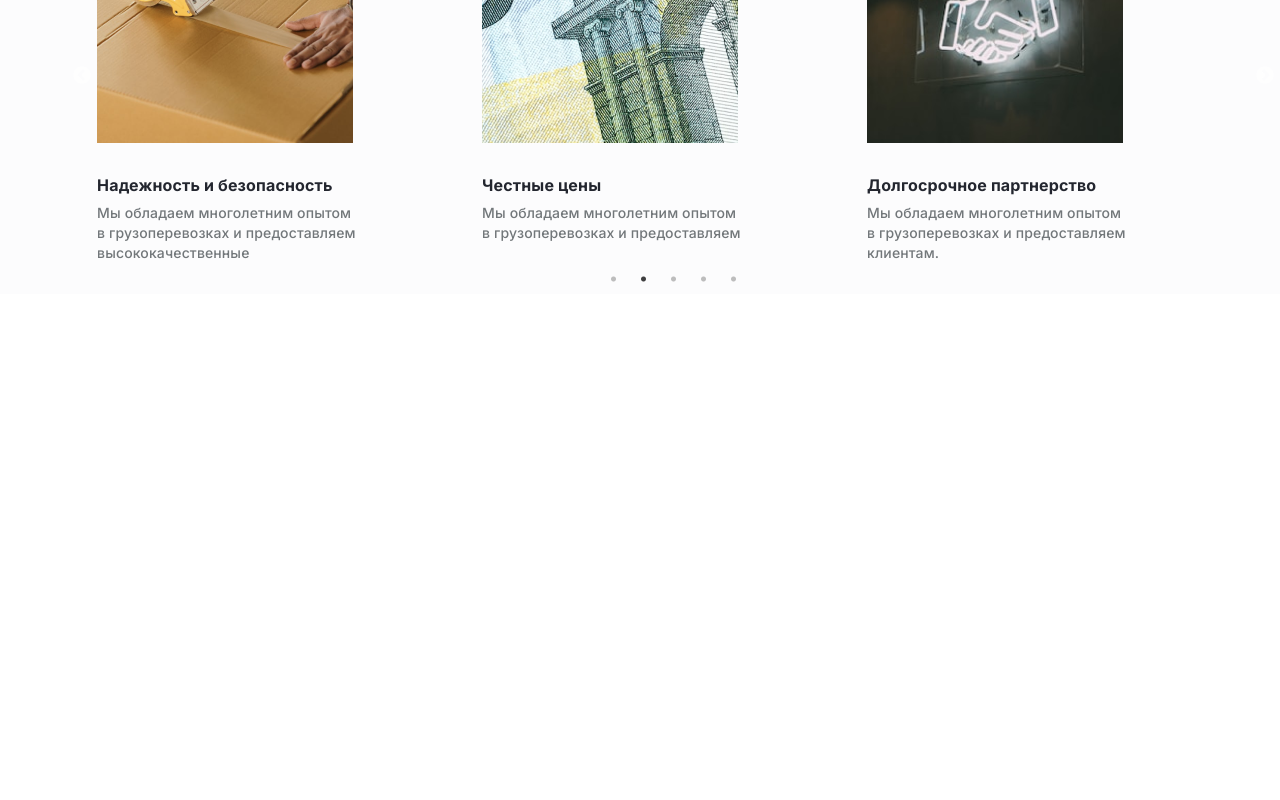
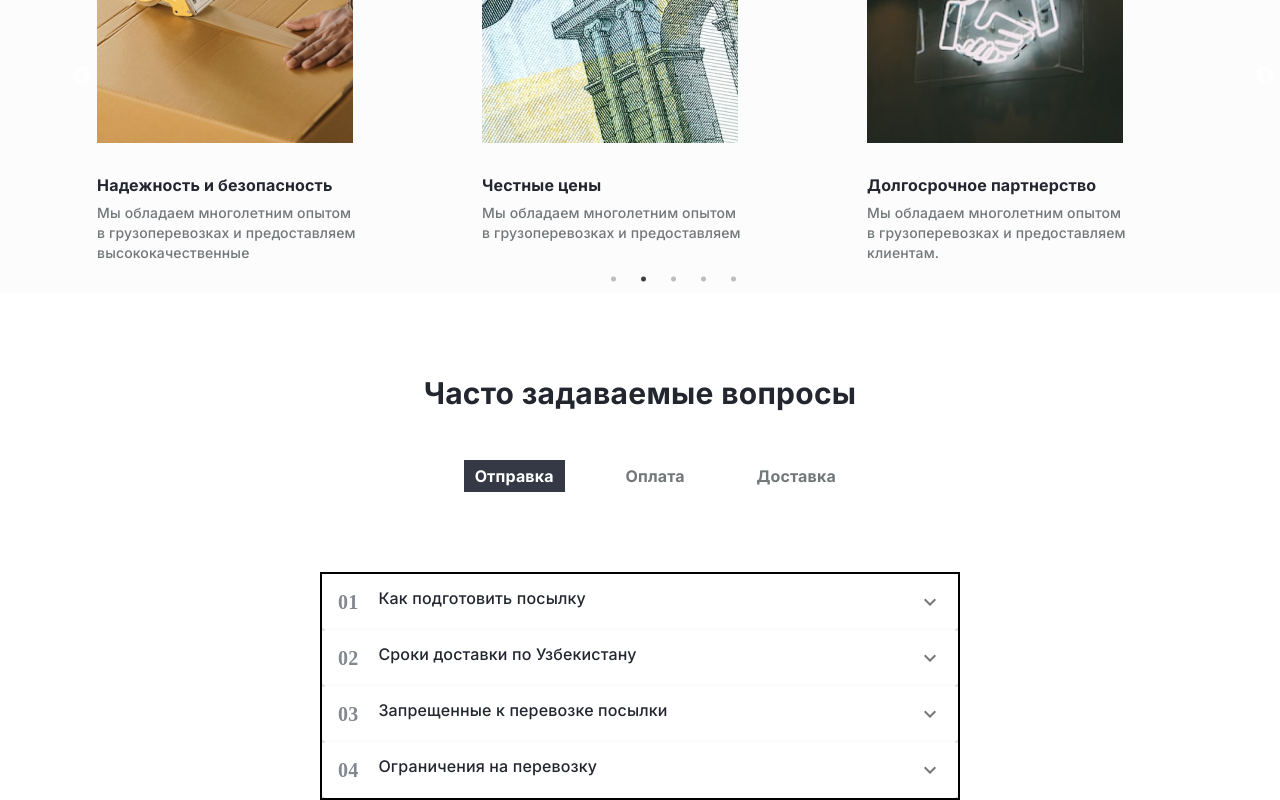
Before and after one commit to marufjon2001/marcoslogistik, a React (Create React App) app: page / in a window 1280 px wide. Shown: the part 1457-2257 px from the top of the page. Before the commit the page ends 1751 px from the top, so only its background shows below. Built offline with nearby package versions, Linux system fonts and the light colour scheme.

Commit message:
collapse

```diff
--- a/src/Component/Home/Home.jsx
+++ b/src/Component/Home/Home.jsx
@@ -1,56 +1,382 @@
-import { Box, Button, Typography } from '@mui/material';
-import React from 'react';
-import tranck from "../images/Home/tranck.png"
-import xarita from "../images/Xarita/xarita.png"
-import moskva from "../images/Xarita/moskva.png"
-import moskva1 from "../images/Xarita/moskva1.png"
-import App from "../Home/Swiper/App"
+import { Box, Button, Typography } from "@mui/material";
+import React, { useState } from "react";
+import tranck from "../images/Home/tranck.png";
+import xarita from "../images/Xarita/xarita.png";
+import moskva from "../images/Xarita/moskva.png";
+import moskva1 from "../images/Xarita/moskva1.png";
+import App from "../Home/Swiper/App";
+import Accordion from "@mui/material/Accordion";
+import AccordionSummary from "@mui/material/AccordionSummary";
+import AccordionDetails from "@mui/material/AccordionDetails";
+import ExpandMoreIcon from "@mui/icons-material/ExpandMore";
 
 const Home = () => {
+  const [text, setext] = useState([
+    {
+      numer: "01",
+      textlar:
+        "Lorem ipsum dolor sit amet consectetur, adipisicing elit. Optio explicabo aperiam inventore",
+      textweidth: "Как подготовить посылку",
+      activee: true,
+    },
+    {
+      numer: "02",
+      textlar:
+        "Lorem ipsum, dolor sit amet consectetur adipisicing elit. Tempora aut non quidem rerum fuga. Nulla!",
+      textweidth: "Сроки доставки по Узбекистану",
+      activee: false,
+    },
+    {
+      numer: "03",
+      textlar:
+        "Lorem ipsum dolor sit amet consectetur, adipisicing elit. Optio explicabo aperiam inventore",
+      textweidth: "Запрещенные к перевозке посылки",
+      activee: false,
+    },
+    {
+      numer: "04",
+      textlar:
+        "Lorem ipsum dolor sit amet consectetur, adipisicing elit. Optio explicabo aperiam inventore",
+      textweidth: "Ограничения на перевозку",
+      activee: false,
+    },
+  ]);
+  const [otpravka, setotpravka] = useState([
+    {
+      son: 1,
+      text: "Отправка",
+      active: true,
+    },
+    {
+      son: 2,
+      text: "Оплата",
+      active: false,
+    },
+    {
+      son: 3,
+      text: "Доставка",
+      active: false,
+    },
+  ]);
+
+  let menuitem = (item) => {
+    setotpravka(() => {
+      return otpravka.map((sonItem) => {
+        if (sonItem.son === item.son) {
+          sonItem.active = true;
+        } else {
+          sonItem.active = false;
+        }
+        return sonItem;
+      });
+    });
+  };
+
   return (
-        <Box sx={{backgroundColor: '#FFFFFF'}}>
+    <Box sx={{ backgroundColor: "#FFFFFF" }}>
       {/* tanck img */}
-           <Box width={'100%'} height={'100%'} position={'relative'}>
-            <Box sx={{display: 'flex',justifyContent: 'center'}}>
-            <Box position={'absolute'} width={'86%'} mt={12}>
-                <Typography style={{fontFamily: 'Inter',fontWeight: '700',fontSize: '35px',lineHeight: '40px',color: '#FFFFFF',}}>Решения для практически <br /> бесконечного числа <br /> потребностей в логистике</Typography>
+      <Box width={"100%"} height={"100%"} position={"relative"}>
+        <Box sx={{ display: "flex", justifyContent: "center" }}>
+          <Box position={"absolute"} width={"86%"} mt={12}>
+            <Typography
+              style={{
+                fontFamily: "Inter",
+                fontWeight: "700",
+                fontSize: "35px",
+                lineHeight: "40px",
+                color: "#FFFFFF",
+              }}
+            >
+              Решения для практически <br /> бесконечного числа <br />{" "}
+              потребностей в логистике
+            </Typography>
             <br />
-                <Typography style={{fontFamily: 'Inter',fontWeight: '400',fontSize: '20px',lineHeight: '28px',color: '#FFFFFF'}}>MarcosLogistics представлена более чем в 20 городах и <br /> территориях России и Узбекистана</Typography>
-                <br /><br /><br />
-                <Button style={{fontFamily: 'Inter',fontWeight: '700',fontSize: '14px',lineHeight: '16px',alignItems: 'center',color: '#23262F',backgroundColor: '#FCFCFD',padding: '12px, 16px, 12px, 16px',height: '40px',width: "130px"}}>Подробнее</Button>
+            <Typography
+              style={{
+                fontFamily: "Inter",
+                fontWeight: "400",
+                fontSize: "20px",
+                lineHeight: "28px",
+                color: "#FFFFFF",
+              }}
+            >
+              MarcosLogistics представлена более чем в 20 городах и <br />{" "}
+              территориях России и Узбекистана
+            </Typography>
+            <br />
+            <br />
+            <br />
+            <Button
+              style={{
+                fontFamily: "Inter",
+                fontWeight: "700",
+                fontSize: "14px",
+                lineHeight: "16px",
+                alignItems: "center",
+                color: "#23262F",
+                backgroundColor: "#FCFCFD",
+                padding: "12px, 16px, 12px, 16px",
+                height: "40px",
+                width: "130px",
+              }}
+            >
+              Подробнее
+            </Button>
           </Box>
         </Box>
-            <img style={{width: '100%',height: '100%'}} src={tranck} alt="" />
+        <img style={{ width: "100%", height: "100%" }} src={tranck} alt="" />
       </Box>
-           <Box display={'flex'} justifyContent={'center'}mt={15}>
-             <Box sx={{backgroundColor: '#FFFFFF',display: 'flex',justifyContent: 'center',alignItems: 'center',padding: '50px'}} width={'93%'}>
-                <Box width={'45%'}>
-                    <Typography variant='h6' style={{fontFamily: 'Inter',fontWeight: '700',fontSize: '30px',lineHeight: '38px',color: '#23262F'}}>О нас</Typography>
-                    <Typography style={{fontFamily: 'Inter',fontWeight: '400',fontSize: '15px',lineHeight: '24px',color: '#72777A',order: '1'}}>Мы - MarcosLogistics, транспортно-экспедиционная <br /> компания, которая перевезет Ваши  грузы в кратчайшие <br /> сроки по принципу «от-двери-до-двери».</Typography>
-                    <br /><br />
-                    <Typography style={{fontFamily: 'Inter',fontWeight: '400',fontSize: '15px',lineHeight: '24px',color: '#72777A',order: '1'}}>Мы поможем Вам развивать бизнес или просто <br /> отправить письмо близкому человеку по доступным <br /> ценам. <br /><br />Мы ценим Ваше время!</Typography>
+      <Box display={"flex"} justifyContent={"center"} mt={15}>
+        <Box
+          sx={{
+            backgroundColor: "#FFFFFF",
+            display: "flex",
+            justifyContent: "center",
+            alignItems: "center",
+            padding: "50px",
+          }}
+          width={"93%"}
+        >
+          <Box width={"45%"}>
+            <Typography
+              variant="h6"
+              style={{
+                fontFamily: "Inter",
+                fontWeight: "700",
+                fontSize: "30px",
+                lineHeight: "38px",
+                color: "#23262F",
+              }}
+            >
+              О нас
+            </Typography>
+            <Typography
+              style={{
+                fontFamily: "Inter",
+                fontWeight: "400",
+                fontSize: "15px",
+                lineHeight: "24px",
+                color: "#72777A",
+                order: "1",
+              }}
+            >
+              Мы - MarcosLogistics, транспортно-экспедиционная <br /> компания,
+              которая перевезет Ваши грузы в кратчайшие <br /> сроки по принципу
+              «от-двери-до-двери».
+            </Typography>
+            <br />
+            <br />
+            <Typography
+              style={{
+                fontFamily: "Inter",
+                fontWeight: "400",
+                fontSize: "15px",
+                lineHeight: "24px",
+                color: "#72777A",
+                order: "1",
+              }}
+            >
+              Мы поможем Вам развивать бизнес или просто <br /> отправить письмо
+              близкому человеку по доступным <br /> ценам. <br />
+              <br />
+              Мы ценим Ваше время!
+            </Typography>
           </Box>
-                <Box width={'61%'} position={'relative'}>
-                    <Box mt={5} ml={7} className="Москва" sx={{display: 'flex',justifyContent: 'center',alignItems: 'center',flexDirection: 'column',padding: '30px',position: 'absolute'}}>
+          <Box width={"61%"} position={"relative"}>
+            <Box
+              mt={5}
+              ml={7}
+              className="Москва"
+              sx={{
+                display: "flex",
+                justifyContent: "center",
+                alignItems: "center",
+                flexDirection: "column",
+                padding: "30px",
+                position: "absolute",
+              }}
+            >
               <img src={moskva} alt="" />
-                     <Typography style={{fontFamily: 'Inter',fontWeight: '500',fontSize: '16px',lineHeight: '30px',color: '#23262F'}}>Москва</Typography>
-                     <Typography style={{fontFamily: 'Inter',fontWeight: '400',fontSize: '12px',lineHeight: '30px',color: '#777E90'}}>За 7 дней</Typography>
+              <Typography
+                style={{
+                  fontFamily: "Inter",
+                  fontWeight: "500",
+                  fontSize: "16px",
+                  lineHeight: "30px",
+                  color: "#23262F",
+                }}
+              >
+                Москва
+              </Typography>
+              <Typography
+                style={{
+                  fontFamily: "Inter",
+                  fontWeight: "400",
+                  fontSize: "12px",
+                  lineHeight: "30px",
+                  color: "#777E90",
+                }}
+              >
+                За 7 дней
+              </Typography>
             </Box>
-                    <Box ml={39} mt={25} className="Москва" sx={{display: 'flex',justifyContent: 'center',alignItems: 'center',flexDirection: 'column',padding: '30px',position: 'absolute'}}>
+            <Box
+              ml={39}
+              mt={25}
+              className="Москва"
+              sx={{
+                display: "flex",
+                justifyContent: "center",
+                alignItems: "center",
+                flexDirection: "column",
+                padding: "30px",
+                position: "absolute",
+              }}
+            >
               <img src={moskva1} alt="" />
-                     <Typography style={{fontFamily: 'Inter',fontWeight: '500',fontSize: '16px',lineHeight: '30px',color: '#23262F'}}>Москва</Typography>
-                     <Typography style={{fontFamily: 'Inter',fontWeight: '400',fontSize: '12px',lineHeight: '30px',color: '#777E90'}}>За 7 дней</Typography>
+              <Typography
+                style={{
+                  fontFamily: "Inter",
+                  fontWeight: "500",
+                  fontSize: "16px",
+                  lineHeight: "30px",
+                  color: "#23262F",
+                }}
+              >
+                Москва
+              </Typography>
+              <Typography
+                style={{
+                  fontFamily: "Inter",
+                  fontWeight: "400",
+                  fontSize: "12px",
+                  lineHeight: "30px",
+                  color: "#777E90",
+                }}
+              >
+                За 7 дней
+              </Typography>
             </Box>
-                    <img width={'100%'} height={'400px'} src={xarita} alt="" />
+            <img width={"100%"} height={"400px"} src={xarita} alt="" />
           </Box>
         </Box>
       </Box>
       <Box>
-            <App/>
+        <App />
+      </Box>
+      <Box mt={10} display={"flex"} justifyContent={"center"}>
+        <Box>
+          <Typography
+            style={{
+              fontFamily: "Inter",
+              fontWeight: "700",
+              fontSize: "30px",
+              lineHeight: "38px",
+              color: "#23262F",
+              cursor: "pointer",
+            }}
+          >
+            Часто задаваемые вопросы
+          </Typography>
+          <br />
+          <br />
+          {otpravka.map((item, index) => (
+            <Box onClick={() => menuitem(item)} sx={{ float: "left" }} ml={5}>
+              <Typography
+                style={
+                  item.active
+                    ? {
+                        backgroundColor: "#353945",
+                        width: "101px",
+                        height: "32px",
+                        fontFamily: "Inter",
+                        fontWeight: "700",
+                        fontSize: "700",
+                        lineHeight: "16px",
+                        color: "#FFFFFF",
+                        display: "flex",
+                        justifyContent: "center",
+                        alignItems: "center",
+                        cursor: "pointer",
+                      }
+                    : {
+                        width: "101px",
+                        height: "32px",
+                        fontFamily: "Inter",
+                        fontWeight: "700",
+                        fontSize: "700",
+                        lineHeight: "16px",
+                        color: "#72777A",
+                        display: "flex",
+                        justifyContent: "center",
+                        alignItems: "center",
+                        cursor: "pointer",
+                      }
+                }
+              >
+                {item.text}
+              </Typography>
+            </Box>
+          ))}
+        </Box>
       </Box>
 
+      <Box sx={{ display: "flex", justifyContent: "center" }} mt={10}>
+        <Box sx={{ width: "50%", border: "2px solid black" }}>
+          {text.map((item, index) => (
+            <Box>
+              <Accordion>
+                <AccordionSummary
+                  expandIcon={<ExpandMoreIcon />}
+                  aria-controls="panel1a-content"
+                  id="panel1a-header"
+                >
+                  <Box sx={{ display: "flex", gap: "20px" }}>
+                    <Typography
+                      style={{
+                        fontFamily: "Fraunces",
+                        fontWeight: "900",
+                        fontSize: "20px",
+                        lineHeight: "32px",
+                        color: `${item.active ? "#333D4B" : "#83888F"}`,
+                      }}
+                    >
+                      {item.numer}
+                    </Typography>
+                    <Typography
+                      style={{
+                        fontFamily: "Inter",
+                        fontWeight: "500",
+                        fontSize: "16px",
+                        lineHeight: "24px",
+                        color: "#23262F",
+                      }}
+                    >
+                      {item.textweidth}
+                    </Typography>
+                  </Box>
+                </AccordionSummary>
+                <AccordionDetails>
+                  <Typography
+                    style={{
+                      fontFamily: "Inter",
+                      fontWeight: "400",
+                      fontSize: "14px",
+                      lineHeight: "20px",
+                      color: "#72777A",
+                    }}
+                  >
+                    {item.textlar}
+                  </Typography>
+                  <hr />
+                </AccordionDetails>
+              </Accordion>
+            </Box>
+          ))}
+        </Box>
+      </Box>
     </Box>
   );
-}
+};
 
 export default Home;
```
Lines whose indentation alone changed are shown as unchanged.
